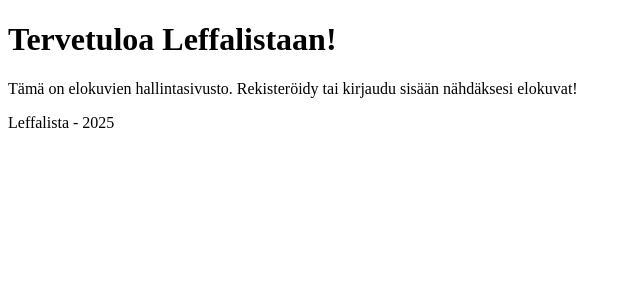
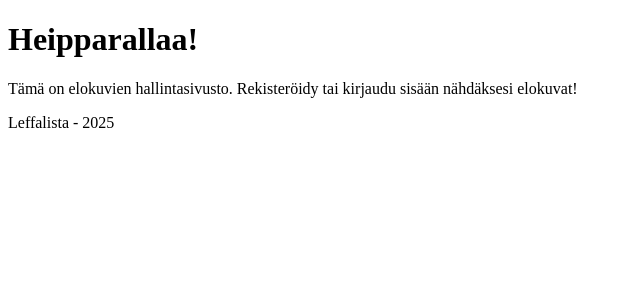
Before and after one commit to MisterT03/tikawe_leffalista, a Flask app: page / in a window 1280 px wide. Shown: the part 88-388 px from the top of the page, without its empty margins (0-640 px from the left). Run offline with Flask 3, Linux system fonts and the light colour scheme.

Commit message:
index.html

```diff
--- a/templates/index.html
+++ b/templates/index.html
@@ -3,6 +3,6 @@
 {% block title %}Etusivu{% endblock %}
 
 {% block content %}
-<h1>Tervetuloa Leffalistaan!</h1>
+<h1>Heipparallaa!</h1>
 <p>Tämä on elokuvien hallintasivusto. Rekisteröidy tai kirjaudu sisään nähdäksesi elokuvat!</p>
 {% endblock %}
```
